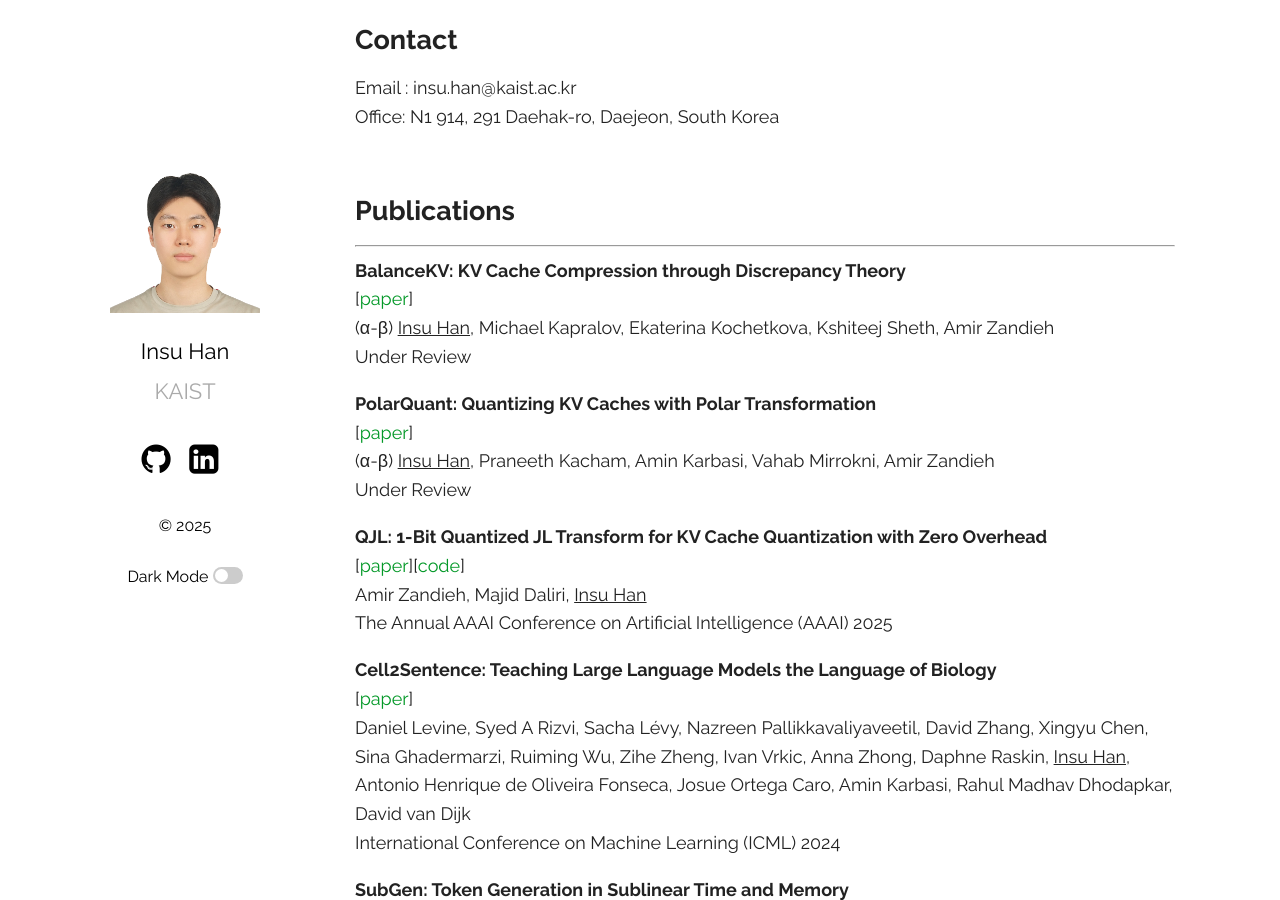
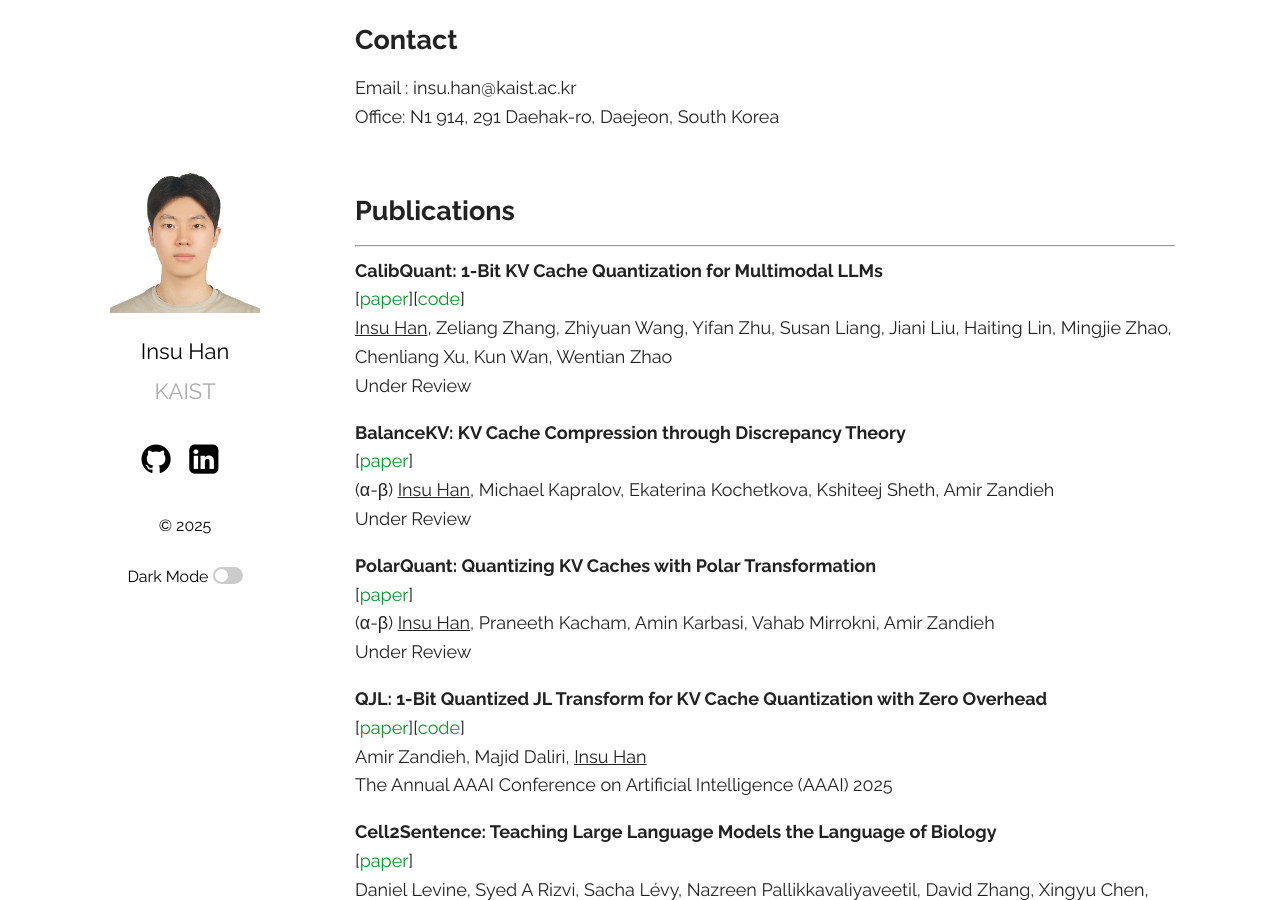
Before and after one commit to insuhan/insuhan.github.io, a Jekyll site: the page built from _posts/2019-03-23-welcome-to-jekyll.markdown, in a window 1280 px wide and 900 px high, scrolled down 484 px. Built offline with Jekyll 4.4.1, drawn with Linux system fonts in a browser that asks for light colours; a style sheet for code colours, icons or effects is not loaded.

Commit message:
add calibquant

```diff
--- a/_posts/2019-03-23-welcome-to-jekyll.markdown
+++ b/_posts/2019-03-23-welcome-to-jekyll.markdown
@@ -36,6 +36,12 @@ I am a recipient of [Microsoft Research Asia Fellowship 2019]. <br/>
 <br/>
 ## Publications
 -----
+
+**CalibQuant: 1-Bit KV Cache Quantization for Multimodal LLMs** <br/>
+[[paper][calibquant_paper]{:target="_blank"}][[code][calibquant_code]{:target="_blank"}]<br/>
+<U>Insu Han</U>, Zeliang Zhang, Zhiyuan Wang, Yifan Zhu, Susan Liang, Jiani Liu, Haiting Lin, Mingjie Zhao, Chenliang Xu, Kun Wan, Wentian Zhao <br>
+Under Review
+<br/>
 
 **BalanceKV: KV Cache Compression through Discrepancy Theory** <br/>
 [[paper][balancekv_paper]{:target="_blank"}]<br/>
@@ -191,6 +197,8 @@ International Conference on Machine Learning (ICML) 2015
 [polarquant_paper]: https://arxiv.org/pdf/2502.02617
 [qjl_code]: https://github.com/amirzandieh/QJL
 [balancekv_paper]: https://arxiv.org/pdf/2502.07861
+[calibquant_paper]: https://arxiv.org/pdf/2502.14882v2
+[calibquant_code]: https://github.com/insuhan/calibquant
 
 <br/>
 ## Research experiences
```
